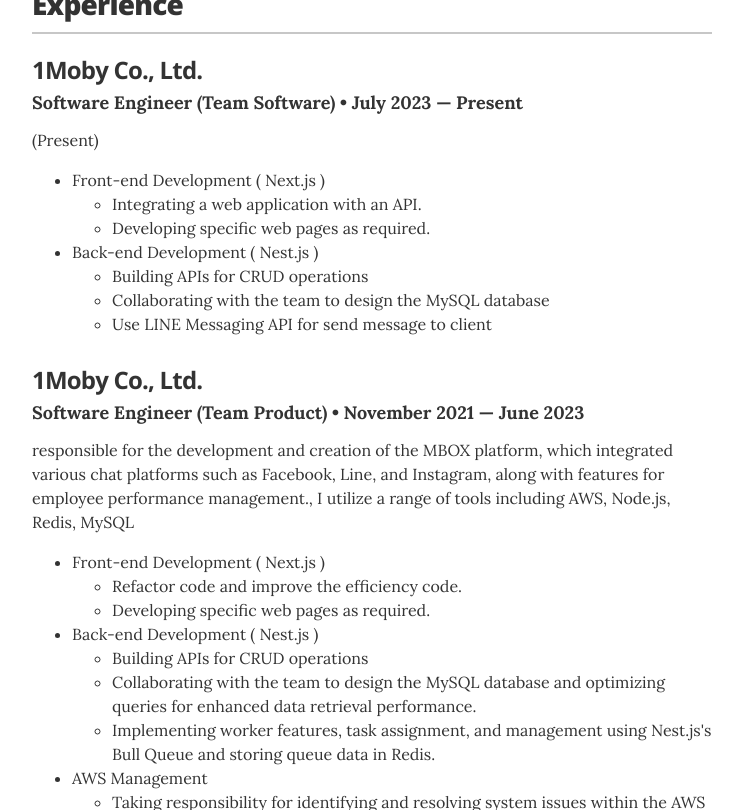
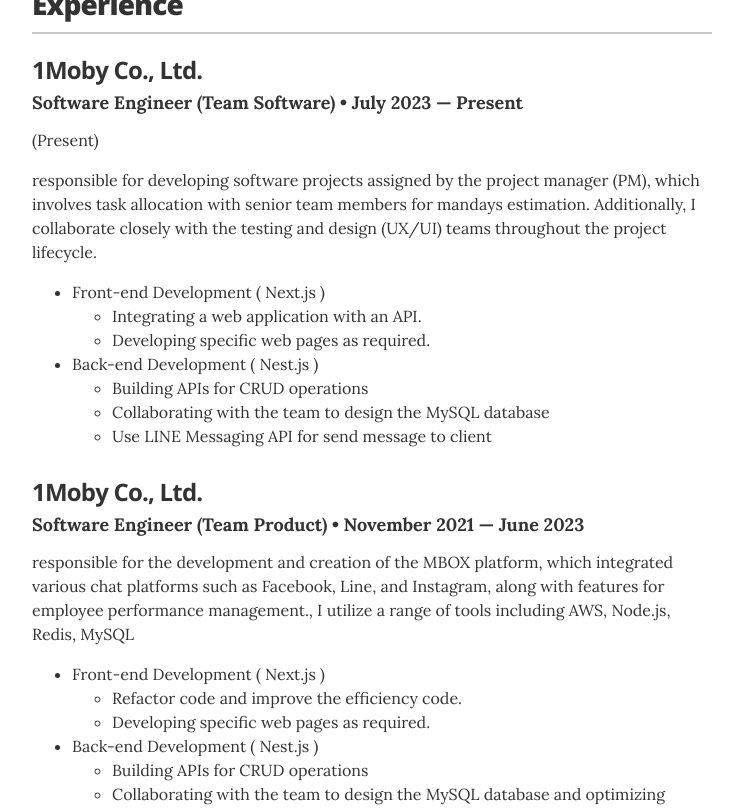
Before and after one commit to Narongded/resume, a Jekyll site: the page built from index.html, in a window 1280 px wide and 900 px high, scrolled down 458 px, cut to the strip 90-900 px from the top of the window. Shown: the whole strip, without its empty margins (268-1011 px from the left). Built offline with Jekyll 4.4.1, drawn with Linux system fonts in a browser that asks for light colours.

Commit message:
feature(experience) add description

```diff
--- a/_data/experience.yml
+++ b/_data/experience.yml
@@ -4,6 +4,11 @@
   duration: July 2023 &mdash; Present
   summary:
     <p>(Present)<p/>
+    <p>
+    responsible for developing software projects assigned by the project manager (PM), which involves
+    task allocation with senior team members for mandays estimation.
+    Additionally, I collaborate closely with the testing and design (UX/UI) teams throughout
+    the project lifecycle.<p/>
     <ul class="resume-item-list">
       <li>
       Front-end Development ( Next.js )
```
